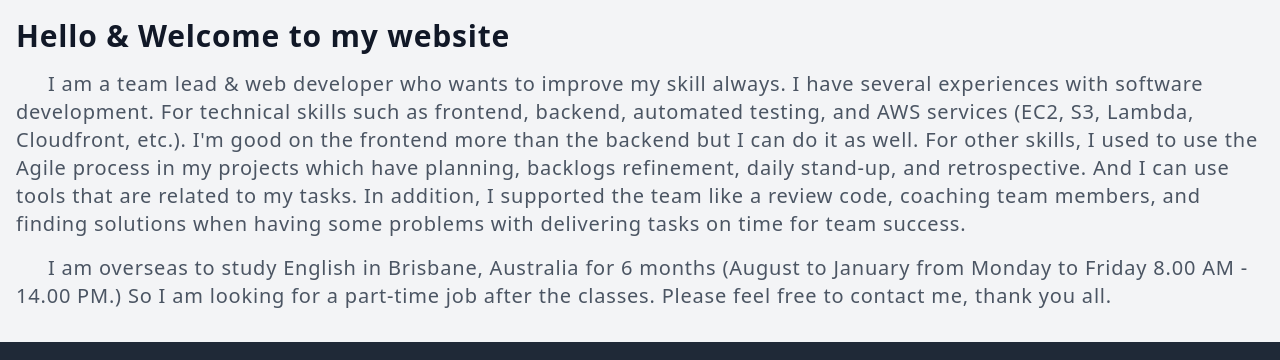
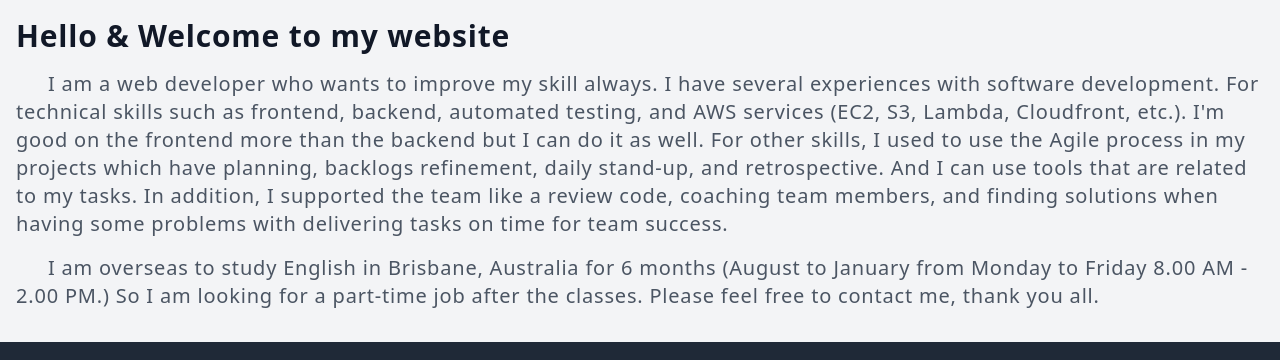
Before and after one commit to srankmeng/personal-web, a Nuxt app: page / in a window 1280 px wide. Shown: the part 814-1174 px from the top of the page. Built offline with nearby package versions, Linux system fonts and the light colour scheme.

Commit message:
adjust greeting

```diff
--- a/components/Greeting.vue
+++ b/components/Greeting.vue
@@ -4,22 +4,22 @@
       Hello & Welcome to my website
     </p>
     <p class="text-sm sm:text-xl my-4" style="text-indent: 32px">
-      I am a team lead & web developer who wants to improve my skill always. I
-      have several experiences with software development. For technical skills
-      such as frontend, backend, automated testing, and AWS services (EC2, S3,
-      Lambda, Cloudfront, etc.). I'm good on the frontend more than the backend
-      but I can do it as well. For other skills, I used to use the Agile process
-      in my projects which have planning, backlogs refinement, daily stand-up,
-      and retrospective. And I can use tools that are related to my tasks. In
+      I am a web developer who wants to improve my skill always. I have several
+      experiences with software development. For technical skills such as
+      frontend, backend, automated testing, and AWS services (EC2, S3, Lambda,
+      Cloudfront, etc.). I'm good on the frontend more than the backend but I
+      can do it as well. For other skills, I used to use the Agile process in my
+      projects which have planning, backlogs refinement, daily stand-up, and
+      retrospective. And I can use tools that are related to my tasks. In
       addition, I supported the team like a review code, coaching team members,
       and finding solutions when having some problems with delivering tasks on
       time for team success.
     </p>
     <p class="text-sm sm:text-xl my-4" style="text-indent: 32px">
       I am overseas to study English in Brisbane, Australia for 6 months (August
-      to January from Monday to Friday 8.00 AM - 14.00 PM.) So I am looking for
-      a part-time job after the classes. Please feel free to contact me, thank
-      you all.
+      to January from Monday to Friday 8.00 AM - 2.00 PM.) So I am looking for a
+      part-time job after the classes. Please feel free to contact me, thank you
+      all.
     </p>
   </div>
 </template>
```
Also changed, not shown: 1 other file (tests, documents, lock files or other folders).
